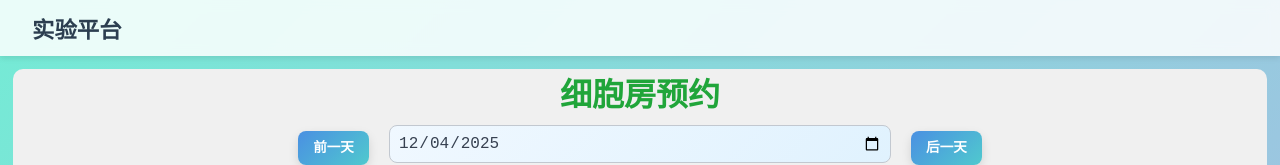
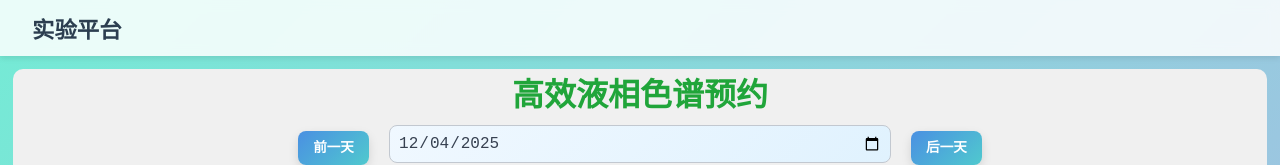
Before and after one commit to iehtian/booking_system, a website built with Vite: page pages/b_instrument.html in a window 1280 px wide. Shown: the top 165 px of the page. Built offline with nearby package versions, Linux system fonts and the light colour scheme; some packages are replaced by stand-ins of ours; no server answers.

Commit message:
修改名称为高效液相色谱预约

```diff
--- a/pages/b_instrument.html
+++ b/pages/b_instrument.html
@@ -15,7 +15,7 @@
     </header>
 
     <div class="container no-date-display">
-      <h1>细胞房预约</h1>
+      <h1>高效液相色谱预约</h1>
       <div class="show-name hidden"></div>
       <div class="date-controls">
         <a href="#" id="yestoday" class="date-nav-btn">前一天</a>
```
Also changed, not shown: index.html (+3 -1 lines).
